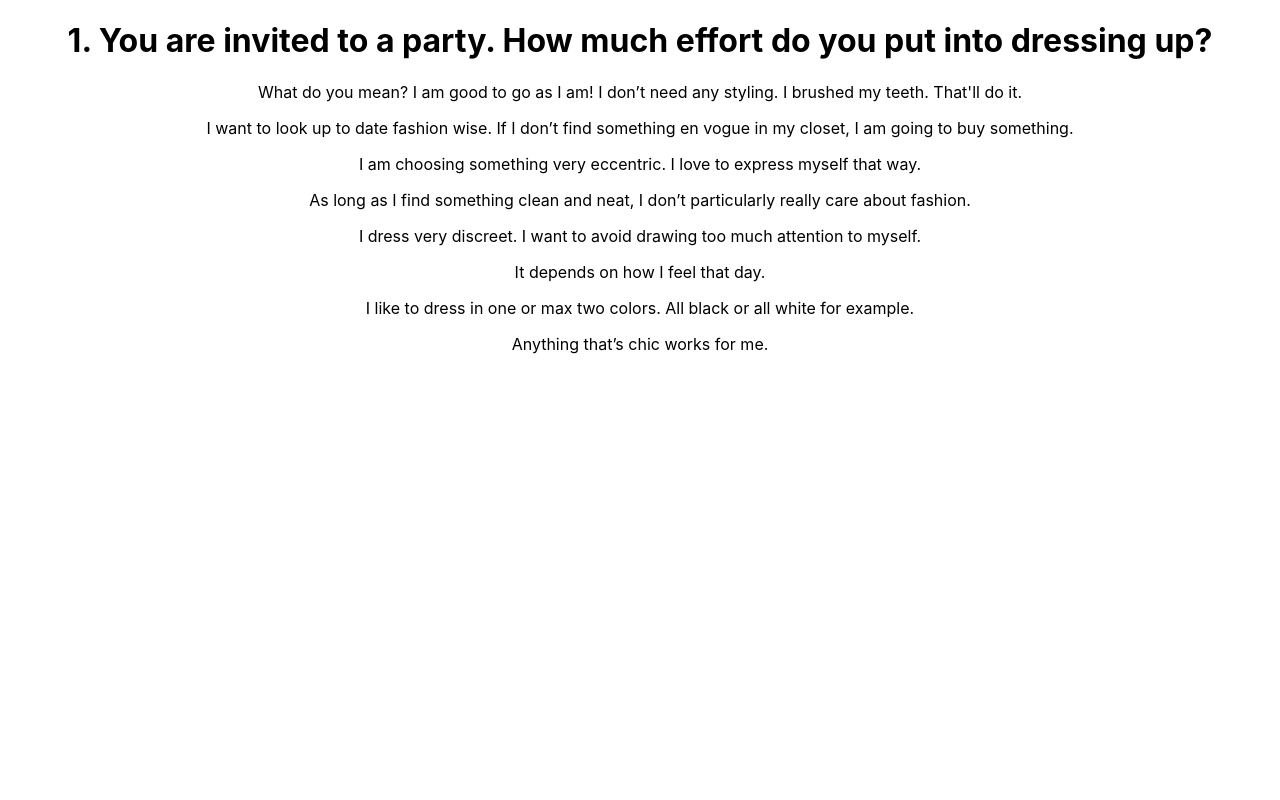
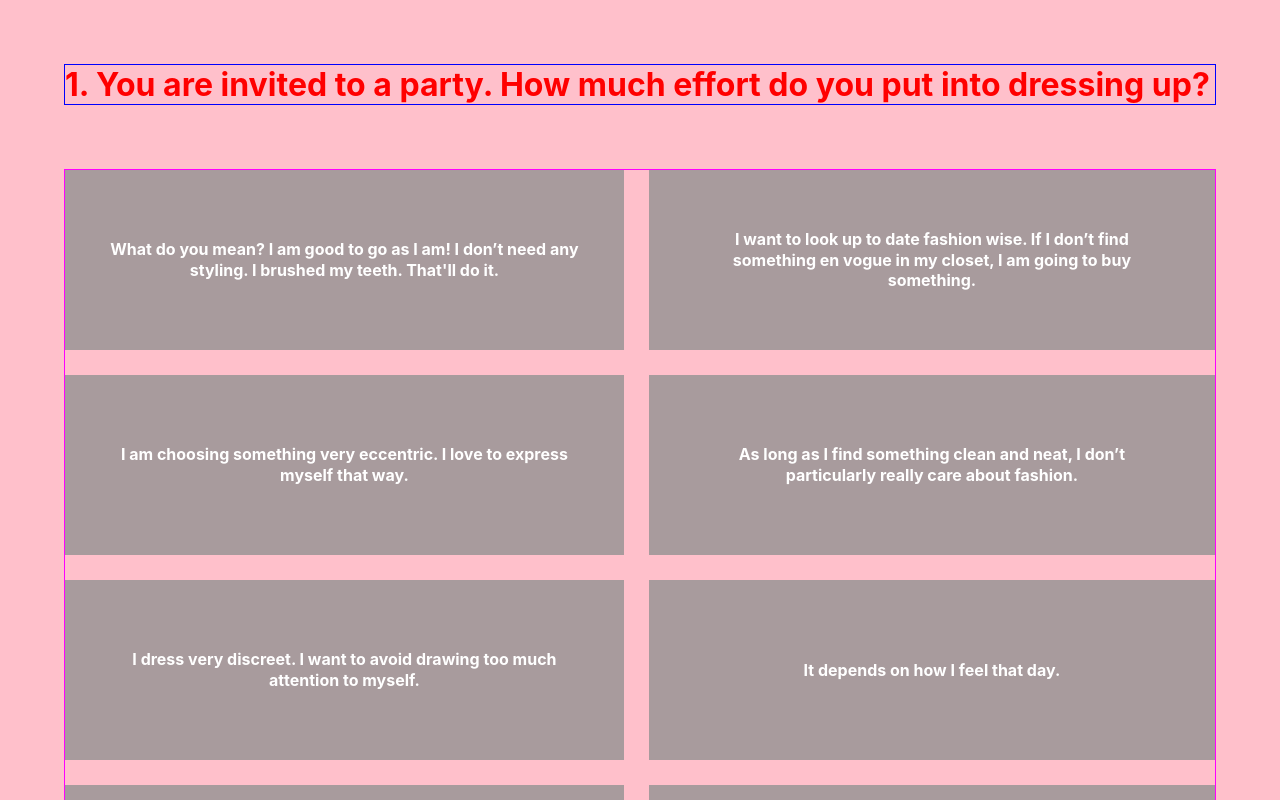
Before and after one commit to Reggie899/Architecture-Quiz, a React (Create React App) app: page / in a window 1280 px wide. Both pictures are taken after a click on the button "Start". Shown: the top 800 px of the page. Built offline with nearby package versions, Linux system fonts and the light colour scheme.

Commit message:
css in progress

```diff
--- a/src/App.css
+++ b/src/App.css
@@ -1,38 +1,74 @@
-.App {
-  text-align: center;
+body {
+  background-color: pink;
 }
 
-.App-logo {
-  height: 40vmin;
-  pointer-events: none;
+h1,
+h2 {
+  color: red;
 }
 
-@media (prefers-reduced-motion: no-preference) {
-  .App-logo {
-    animation: App-logo-spin infinite 20s linear;
-  }
+.h1Question {
+  margin: 5%;
+  border: blue 1px solid;
 }
 
-.App-header {
-  background-color: #282c34;
-  min-height: 100vh;
+/* 8 Questions */
+
+.grid8 {
+  margin: 5%;
+  border: 1px solid magenta;
+  display: grid;
+  gap: 25px;
+  justify-content: center;
+  grid-template-areas:
+    "text text"
+    "text text"
+    "text text"
+    "text text";
+}
+.withinGrid {
+  min-height: 180px;
+  background-color: rgba(149, 147, 147, 0.816);
+  color: white;
+  padding: 0 8%;
   display: flex;
-  flex-direction: column;
+  justify-content: center;
   align-items: center;
-  justify-content: center;
-  font-size: calc(10px + 2vmin);
-  color: white;
+  text-align: center;
+  font-weight: bolder;
+  line-height: 1.3em;
 }
 
-.App-link {
-  color: #61dafb;
+/* 9 Images */
+
+.FlexDisplay9 {
+  border: 5px solid magenta;
+display: flex;
+flex-direction: column;
+justify-content: center;
+overflow: hidden;
+padding: 5%;
 }
 
-@keyframes App-logo-spin {
-  from {
-    transform: rotate(0deg);
+.grid9 {
+  display: grid;
+  gap: 25px;
+  justify-content: center;
+  grid-template-areas:
+    "photo"
+    "photo"
+    "photo"
+    "photo"
+    "photo"
+    "photo"
+    "photo"
+    "photo"
+    "photo"
   }
-  to {
-    transform: rotate(360deg);
-  }
+
+
+.gridImages img {
+  height: 370px;
+  width: 370px;
+  object-fit: cover;
 }
--- a/src/Questions/Question1.js
+++ b/src/Questions/Question1.js
@@ -47,19 +47,19 @@ export default function Question1() {
 
   return (
     <div>
-      <h1>
+      <h1 className="h1Question">
         1. You are invited to a party. How much effort do you put into dressing
         up?
       </h1>
-      <div className="">
-    <div onClick={traditionalMainstream} className=""><p>What do you mean? I am good to go as I am! I don’t need any styling. I brushed my teeth. That'll do it. </p></div>
-    <div onClick={modernMainstream} className=""><p>I want to look up to date fashion wise. If I don’t find something en vogue in my closet, I am going to buy something.  </p></div>
-    <div onClick={modernMainstream} className=""><p>I am choosing something very eccentric. I love to express myself that way. </p></div>
-    <div onClick={traditionalSpecific} className=""><p>As long as I find something clean and neat, I don’t particularly really care about fashion.</p></div>
-    <div onClick={traditionalSpecific} className=""><p>I dress very discreet. I want to avoid drawing too much attention to myself.</p></div>
-    <div onClick={modernSpecific} className=""><p>It depends on how I feel that day.</p></div>
-    <div onClick={traditionalMainstream} className=""><p>I like to dress in one or max two colors. All black or all white for example.</p></div>
-    <div onClick={modernSpecific} className=""><p>Anything that’s chic works for me.</p></div>
+      <div className="grid8">
+    <div onClick={traditionalMainstream} className="withinGrid"><p>What do you mean? I am good to go as I am! I don’t need any styling. I brushed my teeth. That'll do it. </p></div>
+    <div onClick={modernMainstream} className="withinGrid"><p>I want to look up to date fashion wise. If I don’t find something en vogue in my closet, I am going to buy something.  </p></div>
+    <div onClick={modernMainstream} className="withinGrid"><p>I am choosing something very eccentric. I love to express myself that way. </p></div>
+    <div onClick={traditionalSpecific} className="withinGrid"><p>As long as I find something clean and neat, I don’t particularly really care about fashion.</p></div>
+    <div onClick={traditionalSpecific} className="withinGrid"><p>I dress very discreet. I want to avoid drawing too much attention to myself.</p></div>
+    <div onClick={modernSpecific} className="withinGrid"><p>It depends on how I feel that day.</p></div>
+    <div onClick={traditionalMainstream} className="withinGrid"><p>I like to dress in one or max two colors. All black or all white for example.</p></div>
+    <div onClick={modernSpecific} className="withinGrid"><p>Anything that’s chic works for me.</p></div>
     </div>    </div>
   );
 }
--- a/src/Questions/Question3.js
+++ b/src/Questions/Question3.js
@@ -46,44 +46,44 @@ export default function Question3() {
 
   return (
     <div>
-      <h1>
+      <h1 className="h1Question">
         3. If one asked your best friend, what would they say your best trait is?
       </h1>
-      <div className="">
-        <div onClick={traditionalSpecific} className="">
+      <div className="grid8">
+        <div onClick={traditionalSpecific} className="withinGrid">
           <p>
           dependable and trustworthy{" "}
           </p>
         </div>
-        <div onClick={modernMainstream} className="">
+        <div onClick={modernMainstream} className="withinGrid">
           <p>
             creative{" "}
           </p>
         </div>
-        <div onClick={modernSpecific} className="">
+        <div onClick={modernSpecific} className="withinGrid">
           <p>
             funny{" "}
           </p>
         </div>
-        <div onClick={traditionalSpecific} className="">
+        <div onClick={traditionalSpecific} className="withinGrid">
           <p>
           being understanding and good listener
           </p>
         </div>
-        <div onClick={modernSpecific} className="">
+        <div onClick={modernSpecific} className="withinGrid">
           <p>
           self-confident and inspiring
           </p>
         </div>
-        <div onClick={traditionalMainstream} className="">
+        <div onClick={traditionalMainstream} className="withinGrid">
           <p>honest</p>
         </div>
-        <div onClick={traditionalMainstream} className="">
+        <div onClick={traditionalMainstream} className="withinGrid">
           <p>
            loyal
           </p>
         </div>
-        <div onClick={modernMainstream} className="">
+        <div onClick={modernMainstream} className="withinGrid">
           <p>supportive</p>
         </div>
       </div>{" "}
--- a/src/Questions/Question5.js
+++ b/src/Questions/Question5.js
@@ -46,57 +46,57 @@ export default function Question5() {
 
   return (
     <div>
-      <h1>5. Pick your favorite dessert:</h1>
-      <div className="">
-        <div onClick={modernMainstream} className=" ">
+      <h1 className="h1Question">5. Pick your favorite dessert:</h1>
+      <div className="grid9">
+        <div onClick={modernMainstream} className="gridImages">
           <img
             src="https://images.pexels.com/photos/3625373/pexels-photo-3625373.jpeg?auto=compress&cs=tinysrgb&dpr=2&h=750&w=1260"
             alt="Sorbet"
           />
         </div>
-        <div onClick={modernSpecific} className=" ">
+        <div onClick={modernSpecific} className="gridImages">
           <img
             src="https://images.pexels.com/photos/5945660/pexels-photo-5945660.jpeg?auto=compress&cs=tinysrgb&dpr=2&h=750&w=1260"
             alt="Yoghurt"
           />
         </div>
-        <div onClick={traditionalSpecific} className=" ">
+        <div onClick={traditionalSpecific} className="gridImages">
           <img
             src="https://images.pexels.com/photos/827513/pexels-photo-827513.jpeg?auto=compress&cs=tinysrgb&dpr=2&h=750&w=1260"
             alt="berry cake"
           />
         </div>
-        <div onClick={traditionalSpecific} className=" ">
+        <div onClick={traditionalSpecific} className="gridImages">
           <img
             src="https://images.pexels.com/photos/45202/brownie-dessert-cake-sweet-45202.jpeg?auto=compress&cs=tinysrgb&dpr=2&h=750&w=1260"
             alt="brownie"
           />
         </div>
-        <div onClick={modernMainstream} className=" ">
+        <div onClick={modernMainstream} className="gridImages">
           <img
             src="https://images.pexels.com/photos/808923/pexels-photo-808923.jpeg?auto=compress&cs=tinysrgb&dpr=2&h=750&w=1260"
             alt="macarons"
           />
         </div>
-        <div onClick={traditionalMainstream} className=" ">
+        <div onClick={traditionalMainstream} className="gridImages">
           <img
             src="https://images.pexels.com/photos/2573870/pexels-photo-2573870.jpeg?auto=compress&cs=tinysrgb&dpr=2&h=750&w=1260"
             alt="natas"
           />
         </div>
-        <div onClick={traditionalMainstream} className=" ">
+        <div onClick={traditionalMainstream} className="gridImages">
           <img
             src="https://images.pexels.com/photos/407041/pancakes-maple-syrup-sweet-407041.jpeg?auto=compress&cs=tinysrgb&dpr=2&h=750&w=1260"
             alt="pancakes"
           />
         </div>
-        <div onClick={modernMainstream} className=" ">
+        <div onClick={modernMainstream} className="gridImages">
           <img
             src="https://images.pexels.com/photos/838846/pexels-photo-838846.jpeg?auto=compress&cs=tinysrgb&dpr=2&h=750&w=1260"
             alt="berries and fruits"
           />
         </div>
-        <div onClick={traditionalSpecific} className=" ">
+        <div onClick={traditionalSpecific} className="gridImages">
           <img
             src="https://images.pexels.com/photos/1660916/pexels-photo-1660916.jpeg?auto=compress&cs=tinysrgb&dpr=2&h=750&w=1260"
             alt="coffee"
--- a/src/Result.js
+++ b/src/Result.js
@@ -256,7 +256,7 @@ export default function Result() {
         You strive for power and top positions to make sure you are secured. Is
         it possible though that sometimes you are provocative and that way start
         arguments with others? Your motives are not always very clear to others.
-        Something you definitely deserve credit for though, is that you are very
+        Something you definitely deserve credit for though is that you are very
         curious. When you feel safe, you like to leave your comfort zone and
         explore new perspectives.
       </p>{" "}
@@ -330,7 +330,7 @@ export default function Result() {
         {traditional === 9 && mainstream > specific ? <Norman /> : null}
         {traditional === 9 && mainstream < specific ? <Pyramid /> : null}
       </div>
-      <div className="creator">
+      <div className="">
         Cereated by <a href="https://github.com/Reggie899">Reggie899</a>
       </div>
     </div>
```
Also changed, not shown: src/Questions/Question2.js (+14 -14 lines), src/Questions/Question4.js (+12 -12 lines).
